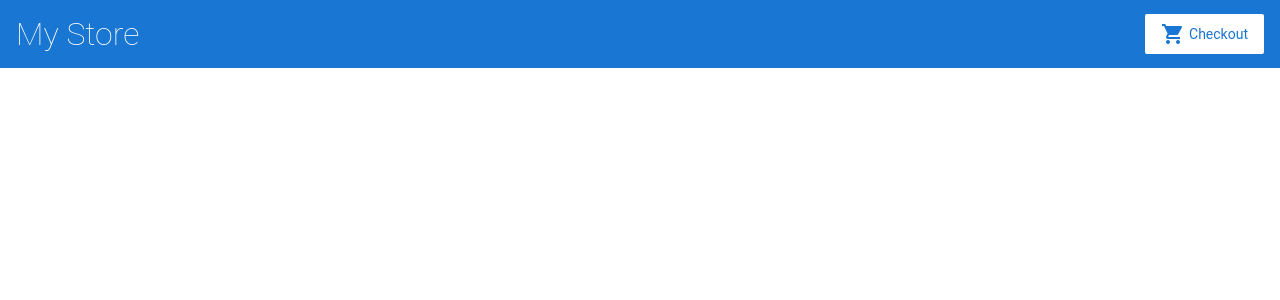
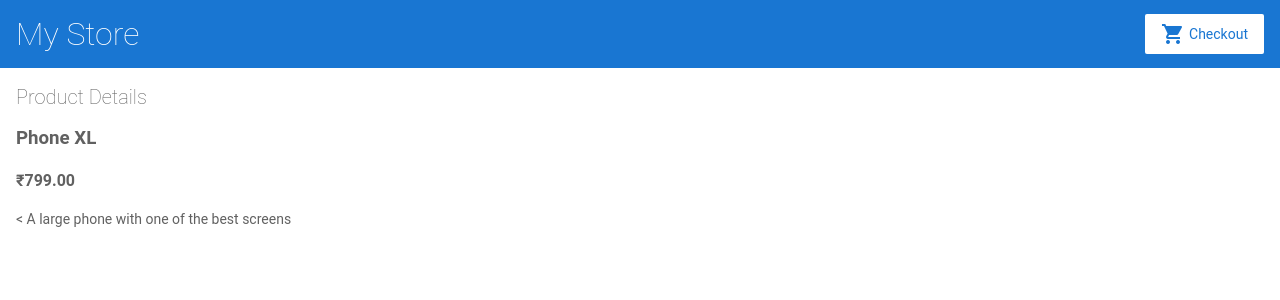
Before and after one commit to Ambruni/OnlineShopping, an Angular app: page /products/0 in a window 1280 px wide. Before the commit this address led to /. Shown: the top 300 px of the page. Built offline with nearby package versions, Linux system fonts and the light colour scheme.

Commit message:
2 files modified, 3 added

```diff
--- a/src/app/app.module.ts
+++ b/src/app/app.module.ts
@@ -6,6 +6,7 @@
 import { AppComponent } from './app.component';
 import { TopBarComponent } from './top-bar/top-bar.component';
 import { ProductListComponent } from './product-list/product-list.component';
+import { ProductDetailsComponent } from './product-details/product-details.component';
 import { ProductAlertsComponent } from './product-alerts/product-alerts.component';
 
 @NgModule({
@@ -14,12 +15,14 @@
     ReactiveFormsModule,
     RouterModule.forRoot([
       { path: '', component: ProductListComponent },
+      { path:'products/:productId', component: ProductDetailsComponent }
     ])
   ],
   declarations: [
     AppComponent,
     TopBarComponent,
     ProductListComponent,
+    ProductDetailsComponent,
     ProductAlertsComponent
   ],
   bootstrap: [ AppComponent ]
--- /dev/null
+++ b/src/app/product-details/product-details.component.html
@@ -0,0 +1,9 @@
+<h2>
+  Product Details
+</h2>
+
+<div *ngIf="product">
+  <h3> {{ product.name }} </h3>
+  <h4> {{ product.price | currency:"INR" }} </h4>
+  <p>< {{ product.description }} </p>
+</div>
--- /dev/null
+++ b/src/app/product-details/product-details.component.ts
@@ -0,0 +1,23 @@
+import { Component, OnInit } from '@angular/core';
+import { ActivatedRoute } from '@angular/router';
+
+import { products } from '../products';
+
+@Component({
+  selector: 'app-product-details',
+  templateUrl: './product-details.component.html',
+  styleUrls: ['./product-details.component.css']
+})
+export class ProductDetailsComponent implements OnInit {
+  product;
+  constructor(
+    private route: ActivatedRoute
+  ) { }
+
+  ngOnInit() {
+    this.route.paramMap.subscribe(params=>{
+      this.product = products[+params.get('productId')];
+    });
+  }
+
+}
--- a/src/app/product-list/product-list.component.html
+++ b/src/app/product-list/product-list.component.html
@@ -1,8 +1,8 @@
 <h2>Products</h2>
 
-<div *ngFor="let product of products">
+<div *ngFor="let product of products; index as productId">
   <h3>
-    <a [title] = "product.name+'details'">
+    <a [title] = "product.name+'details'" [routerLink]="['/products',productId]" >
     {{ product.name }}
     </a>
   </h3>
@@ -15,8 +15,7 @@
   Share
 </button>
 
-<app-product-alerts
-  [product]="product"
+<app-product-alerts [product]="product"
   (notify)="onNotify()">
 </app-product-alerts>
 </div>
```
Also changed, not shown: src/app/product-details/product-details.component.css (added).
